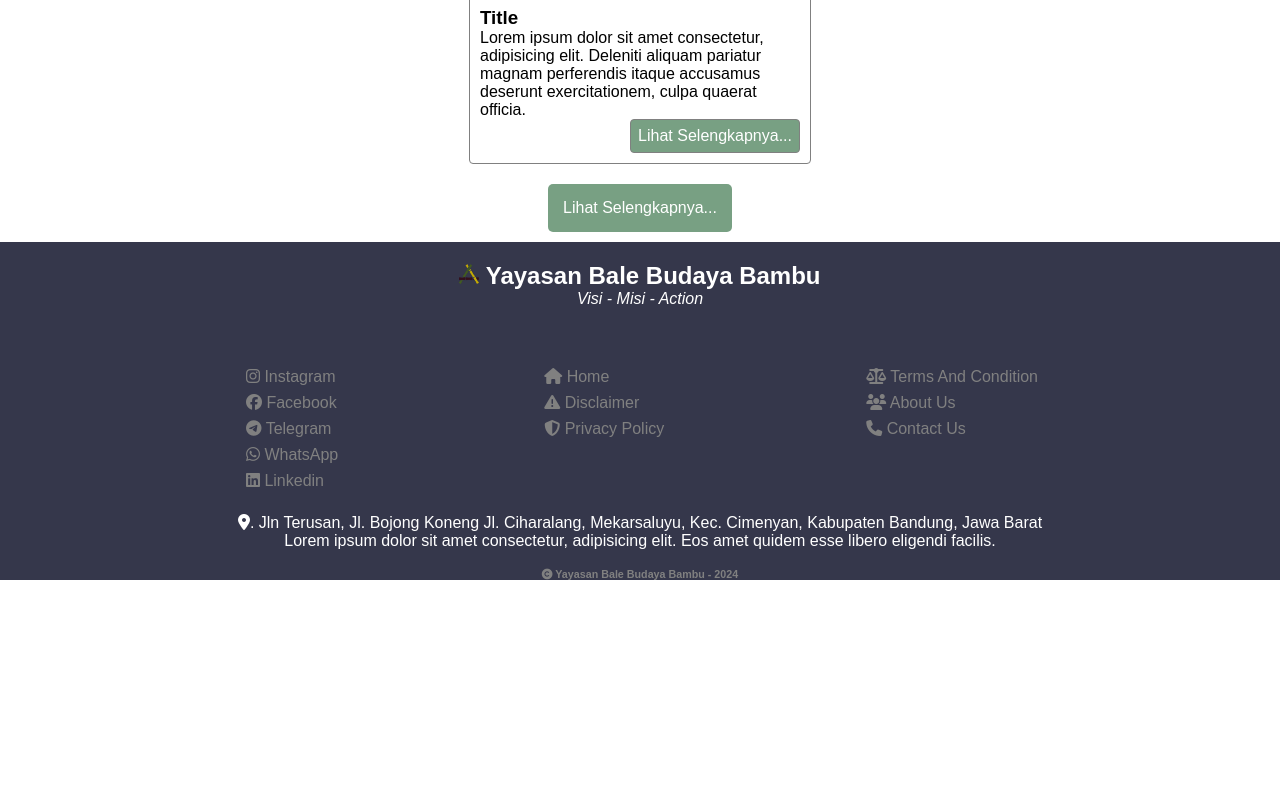
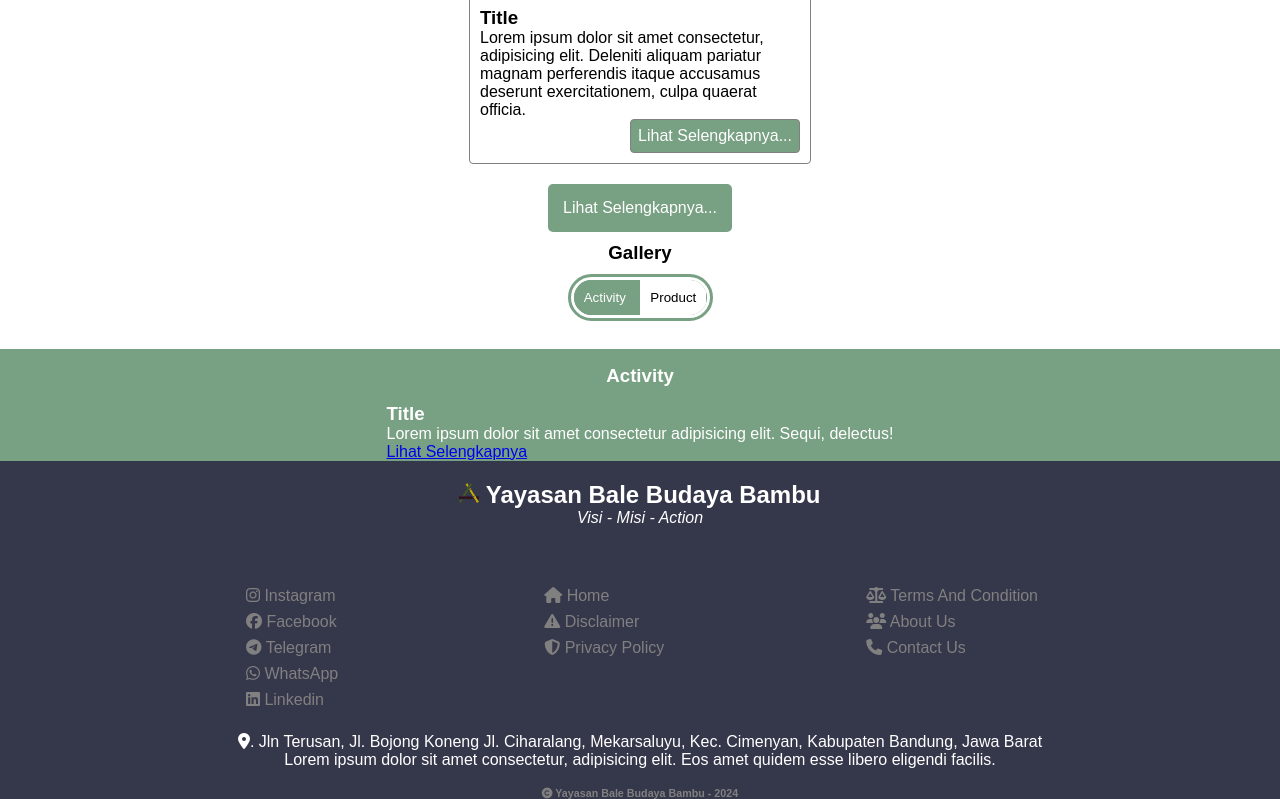
Before and after one commit to HiiIamDev/yayasan-bale-budaya-bambu, a plain HTML site: page index.html in a window 1280 px wide. Shown: the part 2145-2944 px from the top of the page. Before the commit the page ends 2725 px from the top, so only its background shows below. Drawn offline with Linux system fonts and the light colour scheme.

Commit message:
Gallery Pages: In Progress

```diff
--- a/index.html
+++ b/index.html
@@ -190,13 +190,51 @@
 
         </div>
     </div>
-    <div class="programs-next-btn">
-        <a href="#next" class="next-btn">Lihat Selengkapnya...</a>
+        <div class="programs-next-btn">
+            <a href="#next" class="next-btn">Lihat Selengkapnya...</a>
+        </div>
     </div>
+    <!-- GALERRY -->
+    <div class="galery-pages">
+        <div class="container-galery">
+            <div class="switch-gallery">
+                <div class="txt-switch">
+                    <h3>Gallery</h3>
+                </div>
+                <div class="wrapper-button-switch">
+                    <div class="wp-btn">
+                        <div class="btn-switch">
+                            <button class="btn-1 act" onclick="change('1')">Activity</button>
+                            <button class="btn-2" onclick="change('2')">Product</button>
+                        </div>
+                    </div>
+                </div>
+                <br>
+            </div>
+        </div>
+        <div class="wrapper-galery">
+            <div class="content-gallery">
 
+                <div class="gallery-list-1 act">
+                    <div class="wp-btn">
+                        <h3>Activity</h3>
+                    </div>
+                    <div class="cards-gallery">
+                        <div class="content">
+                            <h3>Title</h3>
+                            <p>Lorem ipsum dolor sit amet consectetur adipisicing elit. Sequi, delectus!</p>
+                            <a href="#see-more">Lihat Selengkapnya</a>
+                        </div>
+                    </div>
+                </div>
+
+                <div class="gallery-list-2">
+                    <h3>Product</h3>
+                </div>
+            </div>
+        </div>
     </div>
     <!-- FOOTER -->
-
     <footer>
         <div class="container-footer">
             <div class="wrapper-title-footer">
--- a/script.js
+++ b/script.js
@@ -1,7 +1,32 @@
 
-function navBar() {
+const navBar = () => {
     var menu = document.querySelector('.nav-res-container');
     menu.classList.toggle('show');
+}
+
+function change(args) {
+    var btn_1 = document.querySelector('.btn-1')
+    var btn_2 = document.querySelector('.btn-2')
+    var firstComponentGallery = document.querySelector('.gallery-list-1')
+    var secComponentGallery = document.querySelector('.gallery-list-2')
+    var componentActive = 1;
+
+    if (args === '1') {
+        btn_1.classList.add('act')
+        btn_2.classList.remove('act')
+
+        firstComponentGallery.classList.add('act')
+        secComponentGallery.classList.remove('act')
+        componentActive = 1;
+    } else if (args === '2') {
+        btn_2.classList.add('act')
+        btn_1.classList.remove('act')
+
+        firstComponentGallery.classList.remove('act')
+        secComponentGallery.classList.add('act')
+        componentActive = 2;
+    }
+
 }
 
 
--- a/style.css
+++ b/style.css
@@ -41,7 +41,6 @@ html {
   font-family: Poppins, sans-serif;
   font-weight: 400px;
 }
-
 
 
 /* NAVBAR CONTENT */
@@ -557,6 +556,97 @@ footer {
   flex-direction: row;
   flex-wrap: wrap;
 }
+
+/* GALLERY PAGES */
+
+.wp-btn-gl {
+  padding: 10px;
+}
+
+.galery-pages {
+  width: 100%;
+  display: flex;
+  justify-content: center;
+  flex-direction: column;
+}
+.container-galery {
+  width: 100%;
+  display: flex;
+  justify-content: center;
+  /* flex-direction: column;   */
+}
+
+.switch-gallery {
+  display: flex;
+  flex-direction: column;
+  justify-content: center;
+  /* transform: translateX(-50%); */
+  width: 150px;
+  text-align: center;
+}
+
+.wrapper-button-switch {
+  display: flex;
+  justify-content: center;
+}
+
+.wp-btn {
+  width: auto;
+  padding: 3px;
+  margin: 10px;
+  border: 3px solid #78A083;
+  border-radius: 30px;
+}
+
+.btn-switch {
+  width: 133px;
+  height: auto;
+  overflow: hidden;
+  border-radius: 30px;
+  border: none;
+  background-color: #78A083;
+  /* border: 1px solid gray; */
+}
+
+.btn-2 {
+  /* display: none; */
+  padding-right: 20px;
+}
+
+.btn-1.act, .btn-2.act {
+  background-color: #78A083;
+  color: white;
+}
+
+.btn-1, .btn-2 {
+  background-color: white;
+  gap: 0px;
+  transition: 0.3s ease-in-out;
+  padding: 10px;
+  border: none;
+}
+
+.gallery-list-1, .gallery-list-2 {
+  width: 100%;
+  height: auto;
+  display: flex;
+  flex-direction: column;
+  align-items: center;
+  justify-content: center;
+  background-color: #78A083;
+  color: white;
+  display: none;
+  animation: move 1s;
+}
+
+.gallery-list-1.act, .gallery-list-2.act {
+  display: flex;
+}
+.content-gallery {
+  width: 100%;
+}
+
+
 /*  RESNPONSIVE */
 
 /* NAVBAR RESNPONSIVE */
@@ -689,6 +779,10 @@ footer {
   }
 }
 
+@keyframes move {
+  0% {opacity: 0;}
+}
+
 /* @media screen and (min-width: 700px) {
   COMMAND
 } */
```
